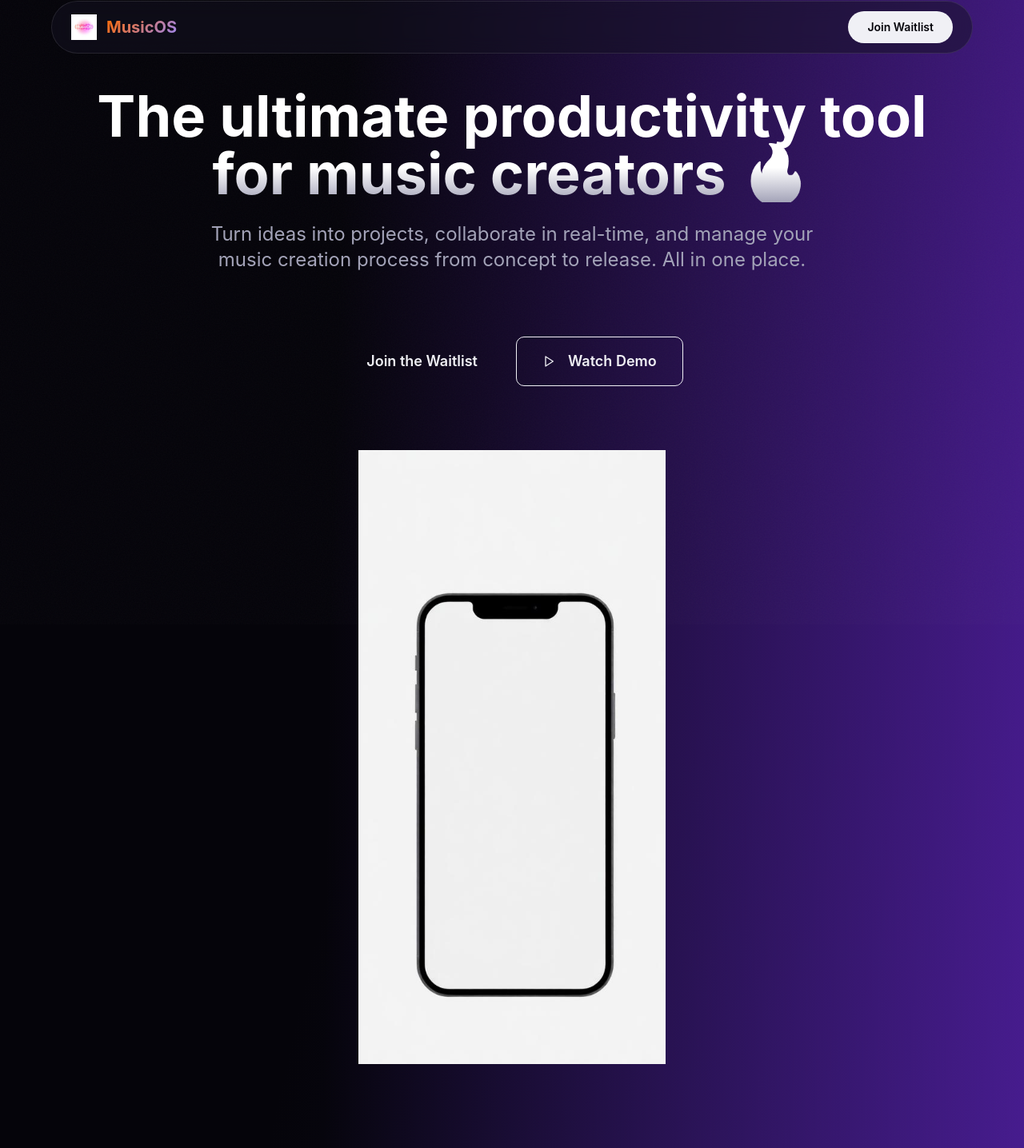
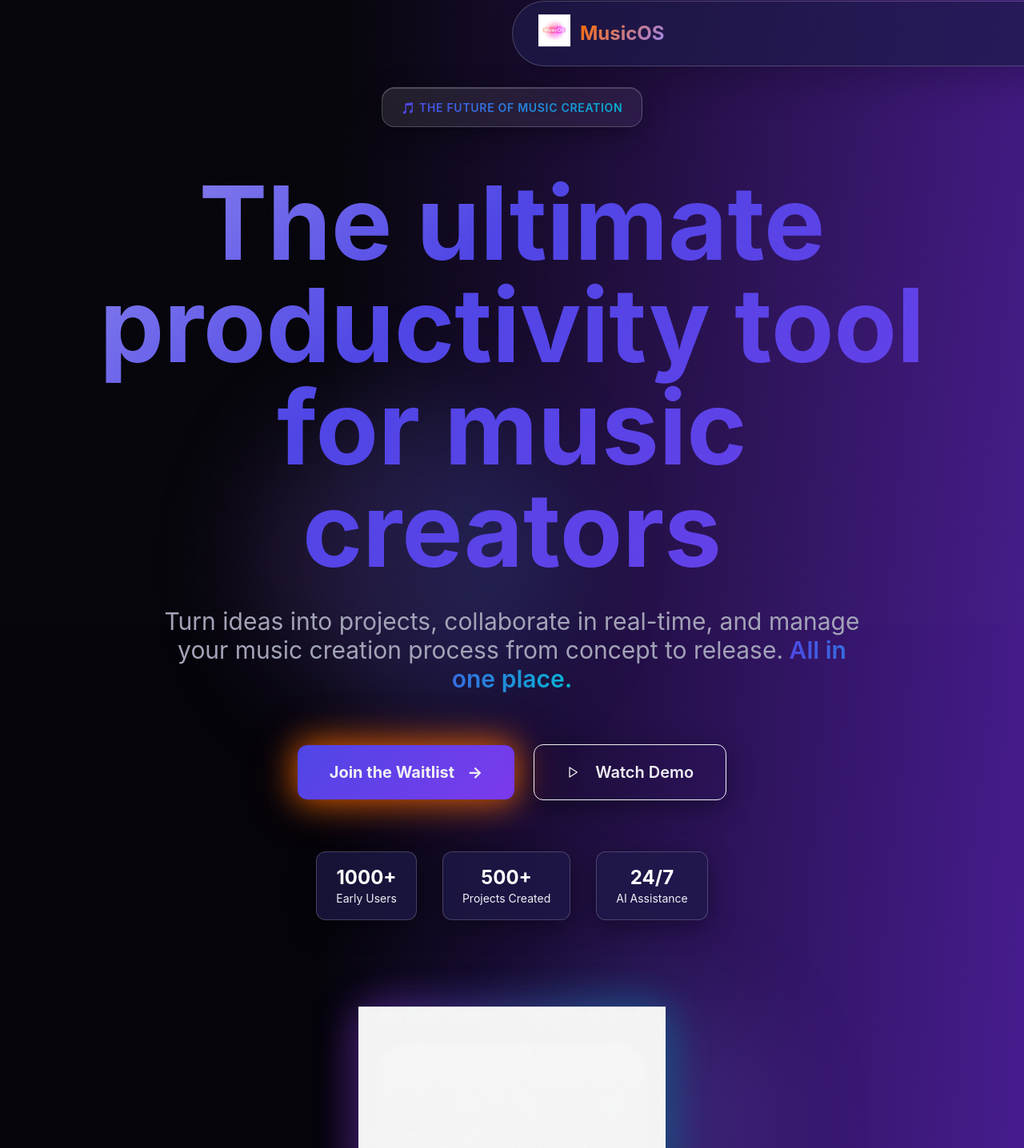
Before and after one commit to gratitude5dee/universalai-landing, a React (Vite) app: page / in a window 1280 px wide. Shown: the part 19-1455 px from the top of the page at 80% size. Built offline with nearby package versions, Linux system fonts and the light colour scheme.

Commit message:
Refactor: Implement design enhancements
Implement comprehensive design enhancements based on the provided plan. This includes refining the hero section, improving glassmorphism and visual effects, optimizing typography and content, enhancing layout and spacing, and polishing interactive elements.

```diff
--- a/src/components/Header.tsx
+++ b/src/components/Header.tsx
@@ -4,12 +4,12 @@ import musicosLogo from '@/assets/musicos-logo.png';
 
 export const Header = () => {
   return (
-    <header className="fixed top-5 left-1/2 transform -translate-x-1/2 w-[95%] max-w-6xl z-50">
-      <nav className="glass rounded-full px-6 py-3 flex items-center justify-between">
+    <header className="fixed top-5 left-1/2 transform -translate-x-1/2 w-[95%] max-w-6xl z-50 animate-fade-up">
+      <nav className="glass-strong rounded-full px-8 py-4 flex items-center justify-between shadow-2xl backdrop-blur-xl">
         {/* Logo */}
-        <a href="/" className="flex items-center gap-3">
-          <img src={musicosLogo} alt="MusicOS" className="w-8 h-8" />
-          <span className="text-xl font-bold text-gradient-brand">MusicOS</span>
+        <a href="/" className="flex items-center gap-3 hover:scale-105 transition-transform duration-300">
+          <img src={musicosLogo} alt="MusicOS" className="w-10 h-10 animate-float" />
+          <span className="text-2xl font-bold text-gradient-brand">MusicOS</span>
         </a>
 
         {/* Menu */}
@@ -20,7 +20,7 @@ export const Header = () => {
 
           <a
             href="#waitlist"
-            className="btn-primary px-6 py-2.5 text-sm font-semibold"
+            className="btn-primary px-8 py-3 text-base font-bold rounded-full"
           >
             Join Waitlist
           </a>
--- a/src/components/HeroSection.tsx
+++ b/src/components/HeroSection.tsx
@@ -12,43 +12,74 @@ export const HeroSection = () => {
   };
 
   return (
-    <section className="min-h-screen flex flex-col items-center justify-center text-center pt-32 pb-16">
-      <div className="container-main">
-        <div className="flex flex-col items-center gap-12">
+    <section className="min-h-screen flex flex-col items-center justify-center text-center pt-32 pb-16 relative overflow-hidden">
+      {/* Background Elements */}
+      <div className="absolute inset-0 -z-10">
+        <div className="absolute top-1/4 left-1/4 w-96 h-96 bg-gradient-to-r from-purple-500/20 to-blue-500/20 rounded-full blur-3xl animate-float"></div>
+        <div className="absolute bottom-1/4 right-1/4 w-80 h-80 bg-gradient-to-r from-cyan-500/20 to-purple-500/20 rounded-full blur-3xl animate-float" style={{ animationDelay: '2s' }}></div>
+      </div>
+
+      <div className="container-main relative z-10">
+        <div className="flex flex-col items-center gap-16">
           {/* Hero Content */}
-          <div className="animate-fade-up">
-            <h1 className="text-6xl lg:text-7xl font-bold leading-tight mb-6 text-gradient-primary">
-              The ultimate productivity tool for music creators{" "}
-              <span role="img" aria-label="fire">🔥</span>
+          <div className="animate-fade-up space-y-8">
+            <div className="glass-hero rounded-2xl px-6 py-3 inline-block mb-6">
+              <span className="text-gradient-accent font-semibold text-sm tracking-wider uppercase">
+                🎵 The Future of Music Creation
+              </span>
+            </div>
+
+            <h1 className="text-6xl lg:text-8xl xl:text-9xl font-bold leading-[0.9] mb-8 text-gradient-hero">
+              The ultimate productivity tool for music creators
             </h1>
-            <p className="text-xl lg:text-2xl mb-8 max-w-3xl mx-auto" style={{ color: 'var(--text-secondary)' }}>
-              Turn ideas into projects, collaborate in real-time, and manage your music creation process from concept to release. All in one place.
+
+            <p className="text-xl lg:text-2xl xl:text-3xl mb-8 max-w-4xl mx-auto leading-relaxed" style={{ color: 'var(--text-secondary)' }}>
+              Turn ideas into projects, collaborate in real-time, and manage your music creation process from concept to release.
+              <span className="text-gradient-accent font-semibold"> All in one place.</span>
             </p>
           </div>
 
           {/* CTA Buttons */}
-          <div className="flex flex-col sm:flex-row items-center gap-4 animate-fade-up-delayed">
+          <div className="flex flex-col sm:flex-row items-center gap-6 animate-fade-up-delayed">
             <Button
               onClick={scrollToWaitlist}
-              className="btn-primary px-8 py-4 text-lg font-semibold min-w-[200px] h-auto"
+              className="btn-primary px-10 py-5 text-xl font-bold min-w-[240px] h-auto rounded-xl animate-glow-pulse"
             >
               Join the Waitlist
+              <span className="ml-2">→</span>
             </Button>
             <Button
               variant="outline"
-              className="btn-glass px-8 py-4 text-lg font-semibold min-w-[200px] h-auto"
+              className="btn-glass px-10 py-5 text-xl font-semibold min-w-[240px] h-auto rounded-xl"
             >
-              <Play className="w-5 h-5 mr-2" />
+              <Play className="w-6 h-6 mr-3" />
               Watch Demo
             </Button>
           </div>
 
+          {/* Hero Stats */}
+          <div className="flex flex-wrap justify-center gap-8 animate-fade-up-delayed" style={{ animationDelay: '0.4s' }}>
+            <div className="glass-strong rounded-xl px-6 py-4 text-center">
+              <div className="text-2xl font-bold text-gradient-primary">1000+</div>
+              <div className="text-sm text-muted-foreground">Early Users</div>
+            </div>
+            <div className="glass-strong rounded-xl px-6 py-4 text-center">
+              <div className="text-2xl font-bold text-gradient-primary">500+</div>
+              <div className="text-sm text-muted-foreground">Projects Created</div>
+            </div>
+            <div className="glass-strong rounded-xl px-6 py-4 text-center">
+              <div className="text-2xl font-bold text-gradient-primary">24/7</div>
+              <div className="text-sm text-muted-foreground">AI Assistance</div>
+            </div>
+          </div>
+
           {/* Hero Mockup */}
-          <div className="animate-scale-in mt-8">
+          <div className="animate-scale-in mt-12 relative">
+            <div className="absolute -inset-4 bg-gradient-to-r from-purple-500/20 to-cyan-500/20 rounded-3xl blur-xl animate-pulse"></div>
             <PhoneMockup
               screenContentSrc={featureAiChat}
               alt="MusicOS AI chat interface"
-              className="max-w-sm"
+              className="max-w-sm relative z-10 animate-float"
             />
           </div>
         </div>
--- a/src/components/PhoneMockup.tsx
+++ b/src/components/PhoneMockup.tsx
@@ -13,22 +13,31 @@ export const PhoneMockup: React.FC<PhoneMockupProps> = ({
   className = ""
 }) => {
   return (
-    <div className={`relative w-full max-w-[320px] mx-auto ${className}`}>
+    <div className={`relative w-full max-w-[320px] mx-auto group ${className}`}>
+      {/* Glow Effect */}
+      <div className="absolute -inset-2 bg-gradient-to-r from-purple-600/50 to-cyan-600/50 rounded-[3rem] blur-xl opacity-75 group-hover:opacity-100 transition-opacity duration-500"></div>
+
       {/* Phone Frame */}
       <img
         src={iphoneFrame}
         alt="Phone frame"
-        className="w-full relative z-10 pointer-events-none"
+        className="w-full relative z-10 pointer-events-none drop-shadow-2xl"
       />
 
       {/* Screen Content */}
-      <div className="absolute top-[6%] left-[6%] right-[6%] bottom-[6%] overflow-hidden rounded-[12%] bg-black">
+      <div className="absolute top-[6%] left-[6%] right-[6%] bottom-[6%] overflow-hidden rounded-[12%] bg-black group-hover:shadow-2xl transition-shadow duration-500">
         <img
           src={screenContentSrc}
           alt={alt}
-          className="w-full h-full object-cover"
+          className="w-full h-full object-cover group-hover:scale-105 transition-transform duration-700"
         />
+
+        {/* Screen Overlay */}
+        <div className="absolute inset-0 bg-gradient-to-t from-black/20 via-transparent to-white/10 pointer-events-none"></div>
       </div>
+
+      {/* Reflection Effect */}
+      <div className="absolute top-[6%] left-[6%] right-[6%] h-1/3 bg-gradient-to-b from-white/20 to-transparent rounded-t-[12%] pointer-events-none z-20"></div>
     </div>
   );
 };
--- a/src/index.css
+++ b/src/index.css
@@ -17,26 +17,40 @@ Dark mode first with aurora gradients and glassmorphism
   --accent-secondary: #9b87f5; /* Electric Purple */
   --accent-tertiary: #00ffff; /* Cyan */
 
-  /* Aurora Gradient Colors */
+  /* Aurora Gradient Colors - Enhanced */
   --aurora-1: #3a25a3; /* Deep purple */
   --aurora-2: #6d28d9; /* Medium purple */
   --aurora-3: #1e1b4b; /* Dark blue */
+  --aurora-4: #4f46e5; /* Electric blue */
+  --aurora-5: #7c3aed; /* Vibrant purple */
+  --aurora-6: #06b6d4; /* Cyan accent */
 
-  /* Glassmorphism */
+  /* Glassmorphism - Enhanced */
   --glass-bg: rgba(20, 19, 34, 0.5);
+  --glass-bg-strong: rgba(30, 27, 75, 0.7);
   --glass-border: rgba(255, 255, 255, 0.1);
+  --glass-border-strong: rgba(255, 255, 255, 0.2);
   --glass-blur: 12px;
+  --glass-blur-strong: 20px;
 
   /* Spacing & Layout */
   --container-padding: 0 4%;
   --section-spacing: 8rem;
+  --hero-padding: 8rem;
 
   /* Typography */
   --font-primary: -apple-system, BlinkMacSystemFont, 'Segoe UI', Roboto, Helvetica, Arial, sans-serif;
 
   /* Border Radius */
   --radius: 12px;
+  --radius-lg: 16px;
+  --radius-xl: 24px;
   --radius-full: 50px;
+
+  /* Shadows & Effects */
+  --shadow-glow: 0 0 40px rgba(255, 107, 0, 0.3);
+  --shadow-glass: 0 8px 32px 0 rgba(0, 0, 0, 0.37);
+  --shadow-hero: 0 25px 50px -12px rgba(79, 70, 229, 0.4);
 }
 
 * {
@@ -102,12 +116,13 @@ a {
 }
 
 @layer components {
-  /* Glassmorphism Effects */
+  /* Glassmorphism Effects - Enhanced */
   .glass {
     background: var(--glass-bg);
     backdrop-filter: blur(var(--glass-blur));
     -webkit-backdrop-filter: blur(var(--glass-blur));
     border: 1px solid var(--glass-border);
+    box-shadow: var(--shadow-glass);
   }
 
   .glass-subtle {
@@ -117,7 +132,25 @@ a {
     border: 1px solid rgba(255, 255, 255, 0.05);
   }
 
-  /* Text Gradients */
+  .glass-strong {
+    background: var(--glass-bg-strong);
+    backdrop-filter: blur(var(--glass-blur-strong));
+    -webkit-backdrop-filter: blur(var(--glass-blur-strong));
+    border: 1px solid var(--glass-border-strong);
+    box-shadow: var(--shadow-glass);
+  }
+
+  .glass-hero {
+    background: linear-gradient(135deg, rgba(255, 255, 255, 0.1), rgba(255, 255, 255, 0.05));
+    backdrop-filter: blur(24px);
+    -webkit-backdrop-filter: blur(24px);
+    border: 1px solid rgba(255, 255, 255, 0.2);
+    box-shadow:
+      0 8px 32px 0 rgba(0, 0, 0, 0.37),
+      inset 0 1px 0 rgba(255, 255, 255, 0.2);
+  }
+
+  /* Text Gradients - Enhanced */
   .text-gradient-primary {
     background: linear-gradient(180deg, #ffffff 70%, var(--text-secondary));
     -webkit-background-clip: text;
@@ -125,8 +158,24 @@ a {
     background-clip: text;
   }
 
+  .text-gradient-hero {
+    background: linear-gradient(135deg, #ffffff, var(--aurora-4), var(--aurora-5));
+    -webkit-background-clip: text;
+    -webkit-text-fill-color: transparent;
+    background-clip: text;
+    background-size: 200% 200%;
+    animation: gradient-shift 3s ease-in-out infinite;
+  }
+
   .text-gradient-brand {
     background: linear-gradient(135deg, var(--accent-primary), var(--accent-secondary));
+    -webkit-background-clip: text;
+    -webkit-text-fill-color: transparent;
+    background-clip: text;
+  }
+
+  .text-gradient-accent {
+    background: linear-gradient(90deg, var(--aurora-4), var(--aurora-6));
     -webkit-background-clip: text;
     -webkit-text-fill-color: transparent;
     background-clip: text;
@@ -139,59 +188,93 @@ a {
     background-clip: text;
   }
 
-  /* Button Styles */
+  /* Button Styles - Enhanced */
   .btn-primary {
-    background-color: var(--foreground);
-    color: var(--background);
-    font-weight: 600;
+    background: linear-gradient(135deg, var(--aurora-4), var(--aurora-5));
+    color: white;
+    font-weight: 700;
     padding: 0.75rem 1.5rem;
     border-radius: var(--radius-full);
-    transition: all 0.2s ease;
+    transition: all 0.4s cubic-bezier(0.4, 0, 0.2, 1);
     border: none;
     cursor: pointer;
+    box-shadow: var(--shadow-hero);
+    position: relative;
+    overflow: hidden;
   }
 
   .btn-primary:hover {
-    transform: scale(1.03);
-    box-shadow: 0 0 20px rgba(240, 240, 245, 0.2);
+    transform: translateY(-3px) scale(1.05);
+    box-shadow: var(--shadow-glow), var(--shadow-hero);
+    background: linear-gradient(135deg, var(--aurora-4), var(--aurora-5), var(--aurora-6));
+  }
+
+  .btn-primary::before {
+    content: '';
+    position: absolute;
+    top: 0;
+    left: -100%;
+    width: 100%;
+    height: 100%;
+    background: linear-gradient(90deg, transparent, rgba(255,255,255,0.2), transparent);
+    transition: left 0.5s;
+  }
+
+  .btn-primary:hover::before {
+    left: 100%;
   }
 
   .btn-glass {
     background: var(--glass-bg);
-    backdrop-filter: blur(var(--glass-blur));
-    -webkit-backdrop-filter: blur(var(--glass-blur));
+    backdrop-filter: blur(var(--glass-blur-strong));
+    -webkit-backdrop-filter: blur(var(--glass-blur-strong));
     border: 1px solid var(--glass-border);
     color: var(--foreground);
-    font-weight: 500;
+    font-weight: 600;
     padding: 0.75rem 1.5rem;
     border-radius: var(--radius-full);
-    transition: all 0.2s ease;
+    transition: all 0.4s cubic-bezier(0.4, 0, 0.2, 1);
     cursor: pointer;
+    box-shadow: var(--shadow-glass);
   }
 
   .btn-glass:hover {
-    background: rgba(255, 255, 255, 0.1);
-    border-color: rgba(255, 255, 255, 0.2);
+    background: rgba(255, 255, 255, 0.15);
+    border-color: rgba(255, 255, 255, 0.3);
+    transform: translateY(-3px) scale(1.05);
+    box-shadow: var(--shadow-glass), 0 15px 35px rgba(0, 0, 0, 0.3);
   }
 
-  /* Animation Classes */
+  /* Animation Classes - Enhanced */
   .animate-fade-up {
-    animation: fadeUp 0.8s ease-out forwards;
+    animation: fadeUp 0.8s cubic-bezier(0.4, 0, 0.2, 1) forwards;
   }
 
   .animate-fade-up-delayed {
-    animation: fadeUp 0.8s ease-out 0.3s forwards;
+    animation: fadeUp 0.8s cubic-bezier(0.4, 0, 0.2, 1) 0.3s forwards;
     opacity: 0;
   }
 
   .animate-scale-in {
-    animation: scaleIn 1s ease-out forwards;
+    animation: scaleIn 1s cubic-bezier(0.4, 0, 0.2, 1) forwards;
+  }
+
+  .animate-float {
+    animation: float 6s ease-in-out infinite;
+  }
+
+  .animate-glow-pulse {
+    animation: glow-pulse 2s ease-in-out infinite;
+  }
+
+  .animate-gradient-shift {
+    animation: gradient-shift 3s ease-in-out infinite;
   }
 
   @keyframes fadeUp {
     from {
       opacity: 0;
-      transform: translateY(30px);
+      transform: translateY(40px);
     }
     to {
       opacity: 1;
@@ -202,11 +285,38 @@ a {
   @keyframes scaleIn {
     from {
       opacity: 0;
-      transform: scale(0.95);
+      transform: scale(0.8) rotate(-2deg);
     }
     to {
       opacity: 1;
-      transform: scale(1);
+      transform: scale(1) rotate(0deg);
+    }
+  }
+
+  @keyframes float {
+    0%, 100% {
+      transform: translateY(0px);
+    }
+    50% {
+      transform: translateY(-10px);
+    }
+  }
+
+  @keyframes glow-pulse {
+    0%, 100% {
+      box-shadow: var(--shadow-glow);
+    }
+    50% {
+      box-shadow: var(--shadow-glow), 0 0 60px rgba(79, 70, 229, 0.5);
+    }
+  }
+
+  @keyframes gradient-shift {
+    0%, 100% {
+      background-position: 0% 50%;
+    }
+    50% {
+      background-position: 100% 50%;
     }
   }
 
```
